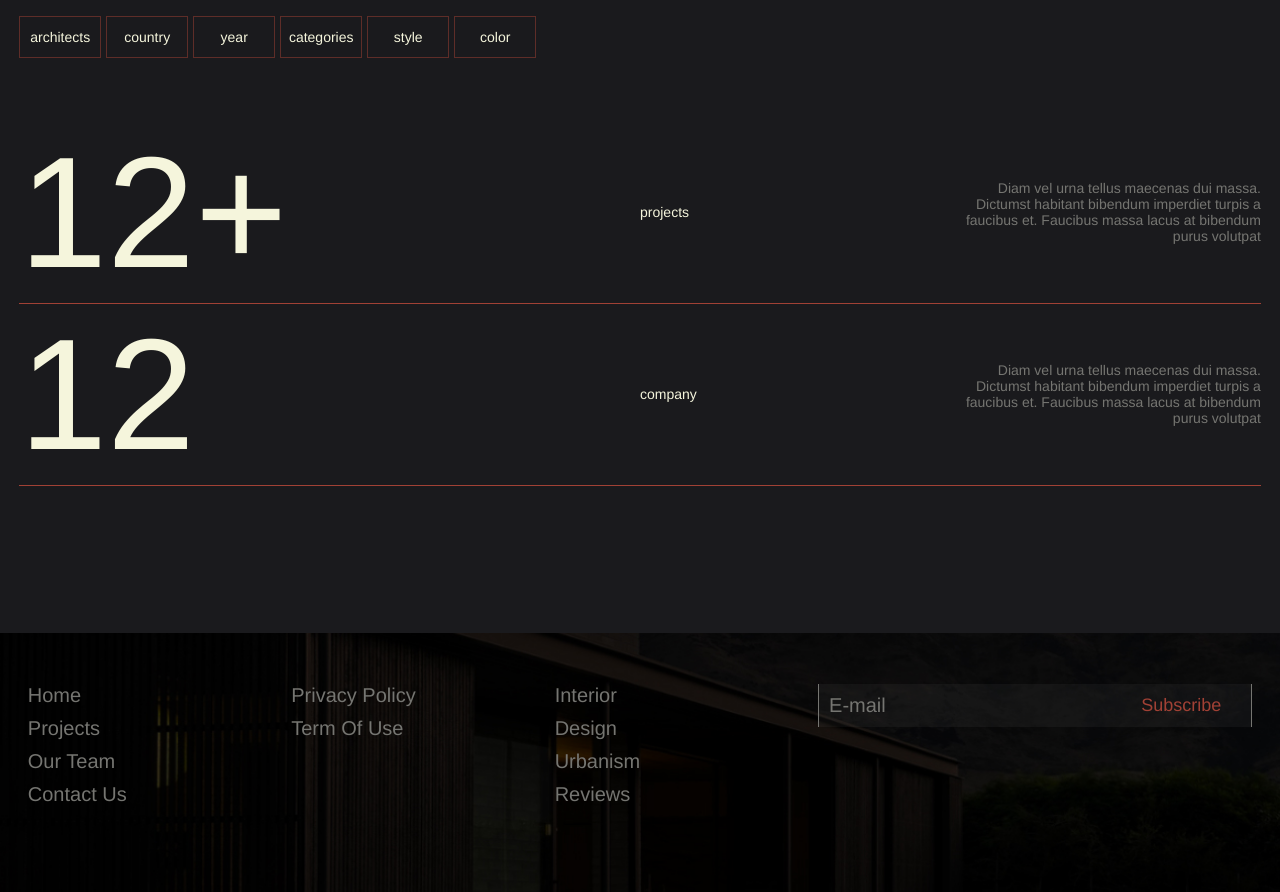
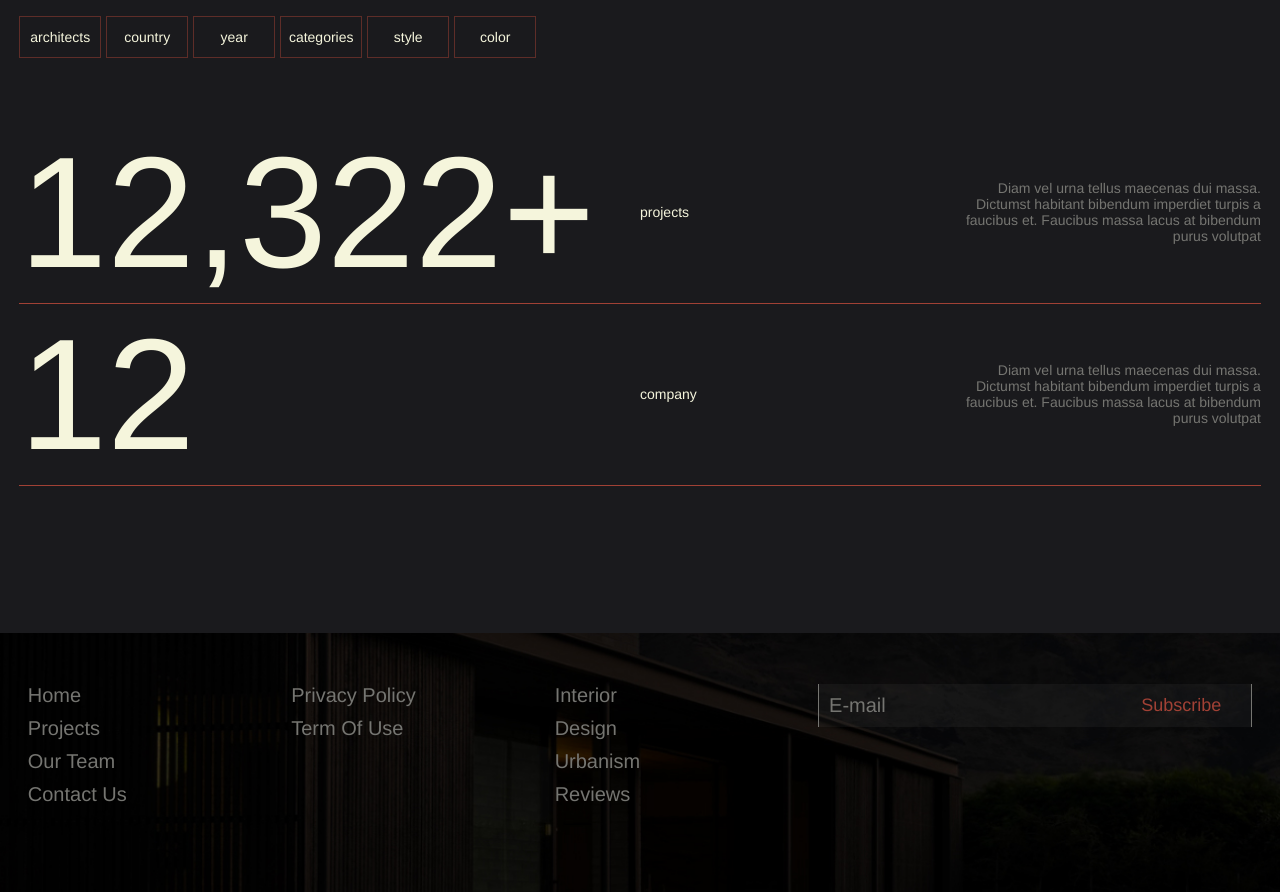
Before and after one commit to Malin-P/architecture, a plain HTML site: page brands.html in a window 1280 px wide. Shown: the part 5180-6072 px from the top of the page. Drawn offline with nearby package versions, Linux system fonts and the light colour scheme.

Commit message:
Brand section project count update

```diff
--- a/brands.html
+++ b/brands.html
@@ -543,7 +543,7 @@
         <li class="interactive">color</li>
       </ul>
       <div class="data-container">
-        <h1 class="count-up" data-count="12,322">0+</h1>
+        <h1 class="count-up" data-count="12322">0+</h1>
         <p>projects</p>
         <p>
           Diam vel urna tellus maecenas dui massa. Dictumst habitant bibendum
```
